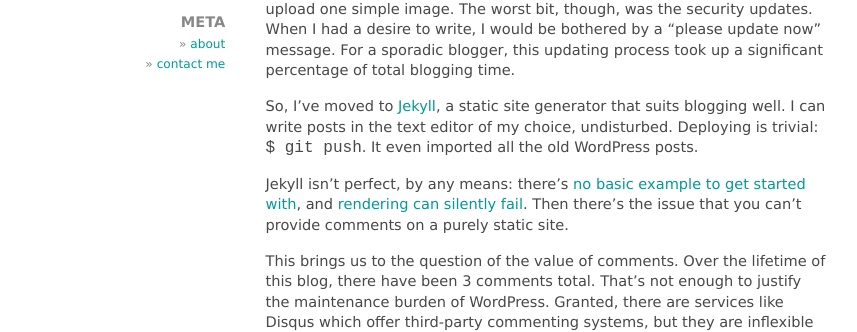
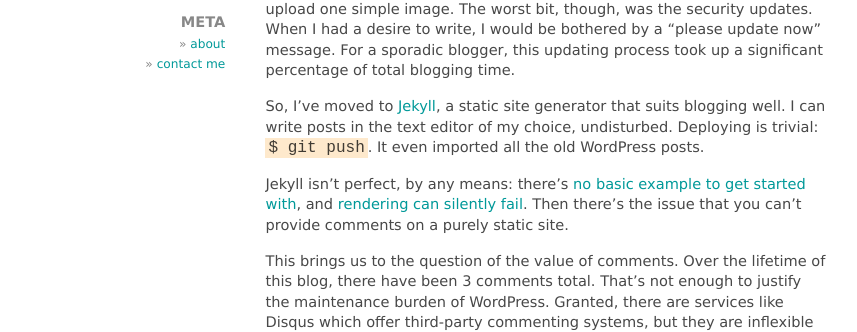
Before and after one commit to Wilfred/wilfred.github.com, a Jekyll site: the page built from _posts/2011-06-25-friction-free-blogging.markdown, in a window 1280 px wide. Shown: the part 358-690 px from the top of the page, without its empty margins (214-1071 px from the left). Built offline with Jekyll 4.4.1, drawn with Linux system fonts in a browser that asks for light colours.

Commit message:
more conspicuous highlighting of inline code

```diff
--- a/_layouts/default.html
+++ b/_layouts/default.html
@@ -9,6 +9,7 @@
 	<link rel="stylesheet" href="/static/style.css" type="text/css" media="all" />
 	<link rel="stylesheet" href="/static/print.css" type="text/css" media="print" />
 	<link rel="stylesheet" href="/static/syntax.css" type="text/css" media="all" />
+	<link rel="stylesheet" href="/static/wilfred.css" type="text/css" media="all" />
 </head>
 
 <body>
--- /dev/null
+++ b/static/wilfred.css
@@ -0,0 +1,5 @@
+p code {
+  background-color: #fee9cc;
+  color: rgba(0, 0, 0, 0.75);
+  padding: 1px 3px;
+}
```
